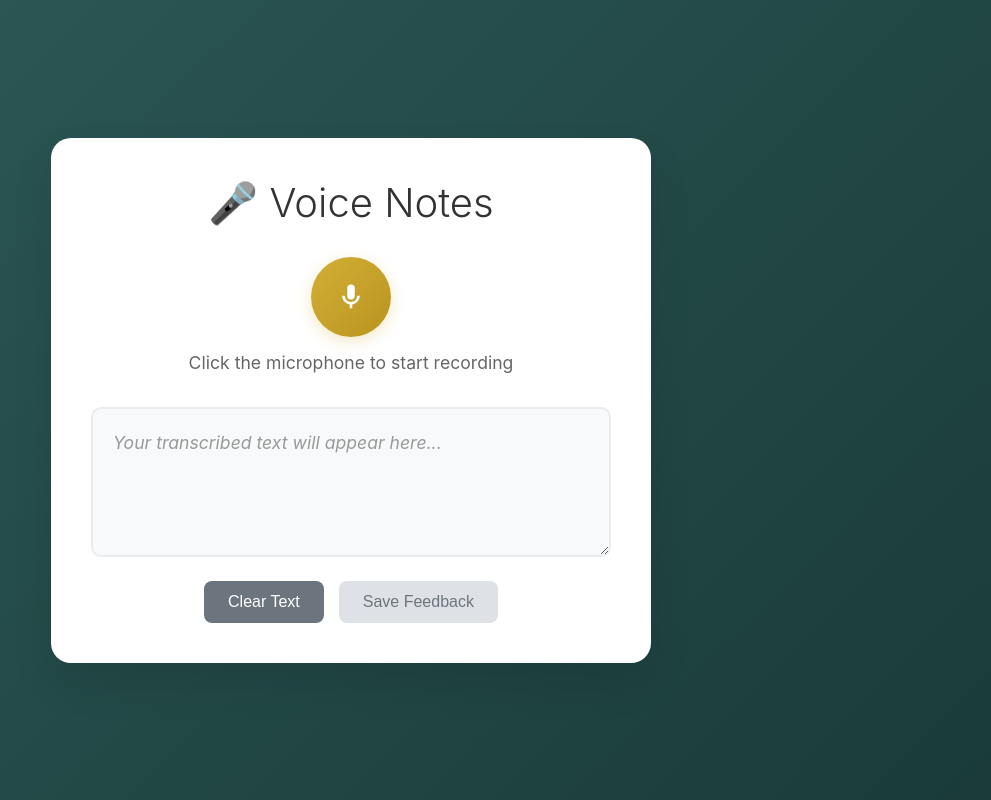
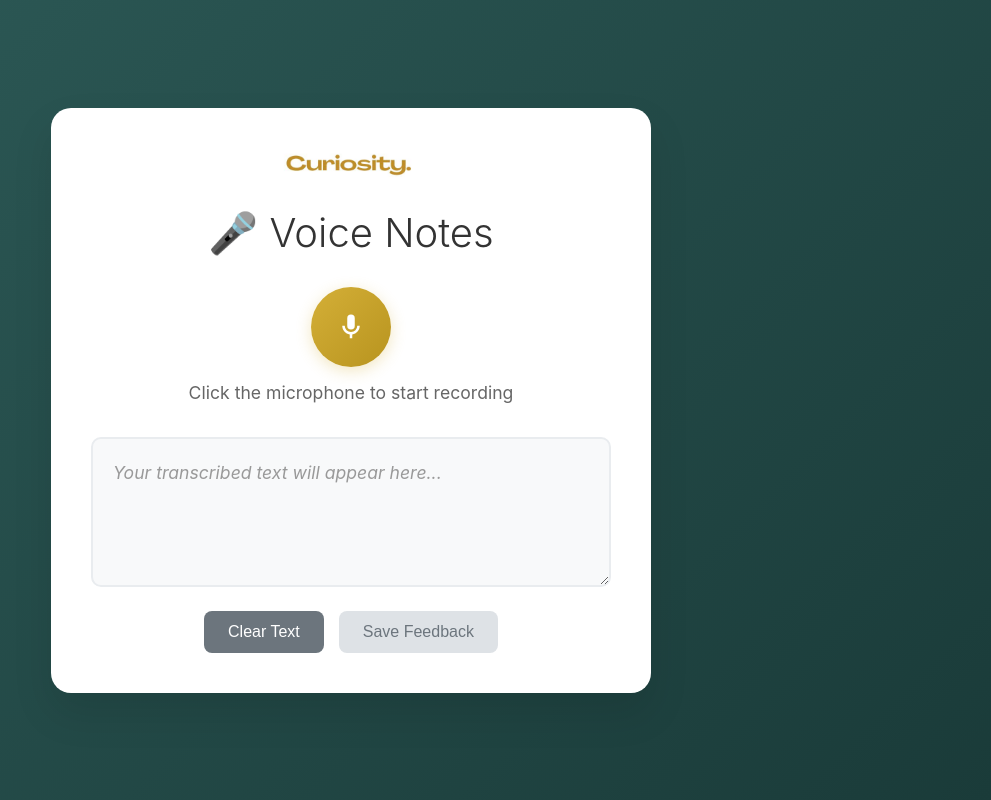
Before and after one commit to NadiaCuriosity/voicenotes, a plain HTML site: page index.html in a window 1280 px wide. Shown: the whole page, without its empty margins (289-1280 px from the left). Drawn offline with Linux system fonts and the light colour scheme.

Commit message:
Update index.html
Add Logo

```diff
--- a/index.html
+++ b/index.html
@@ -203,6 +203,15 @@
 </head>
 <body>
     <div class="container">
+        <!-- Logo inserted here: -->
+        <div style="text-align: center; margin-bottom: 20px;">
+            <img
+                src="assets/CuriosityLogoGold.jpg"
+                alt="Curiosity logo"
+                style="max-width: 180px; height: auto;"
+            >
+        </div>
+
         <h1>🎤 Voice Notes</h1>
 
         <div class="error" id="errorMessage"></div>
@@ -211,19 +220,27 @@
         <div class="voice-controls">
             <button id="micButton" class="mic-button">
                 <svg class="mic-icon" viewBox="0 0 24 24">
-                    <path d="M12,2A3,3 0 0,1 15,5V11A3,3 0 0,1 12,14A3,3 0 0,1 9,11V5A3,3 0 0,1 12,2M19,11C19,14.53 16.39,17.44 13,17.93V21H11V17.93C7.61,17.44 5,14.53 5,11H7A5,5 0 0,0 12,16A5,5 0 0,0 17,11H19Z"/>
+                    <path d="M12,2A3,3 0 0,1 15,5V11A3,3 0 0,1 12,14A3,3 0 0,1 9,11V5A3,3 0 0,1 12,2M19,11C19,14.53 16.39,17.44 13,17.93V21H11V17.93C7.61,17.44 5,14.53 5,11H7A5,5 0 0,0 12,16A5,5 0 0,0 17,11H19Z"></path>
                 </svg>
             </button>
-            <div class="status" id="status">Click the microphone to start recording</div>
+            <div class="status" id="status">
+                Click the microphone to start recording
+            </div>
         </div>
 
         <div class="transcript-container">
-            <textarea class="transcript empty" id="transcript" placeholder="Your transcribed text will appear here..."></textarea>
+            <textarea
+                class="transcript empty"
+                id="transcript"
+                placeholder="Your transcribed text will appear here..."
+            ></textarea>
         </div>
 
         <div class="actions">
             <button class="btn btn-secondary" id="clearBtn">Clear Text</button>
-            <button class="btn btn-primary" id="sendBtn" disabled>Save Feedback</button>
+            <button class="btn btn-primary" id="sendBtn" disabled>
+                Save Feedback
+            </button>
         </div>
     </div>
 
```
